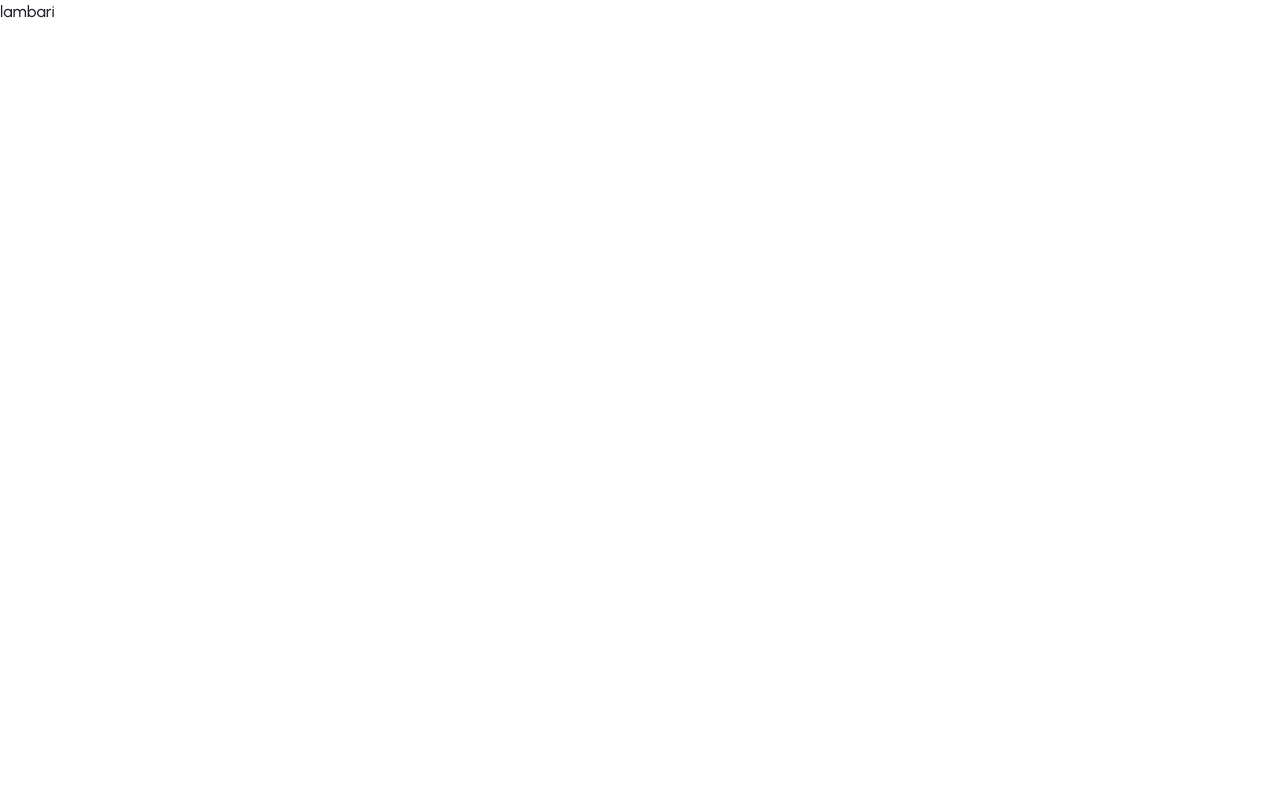
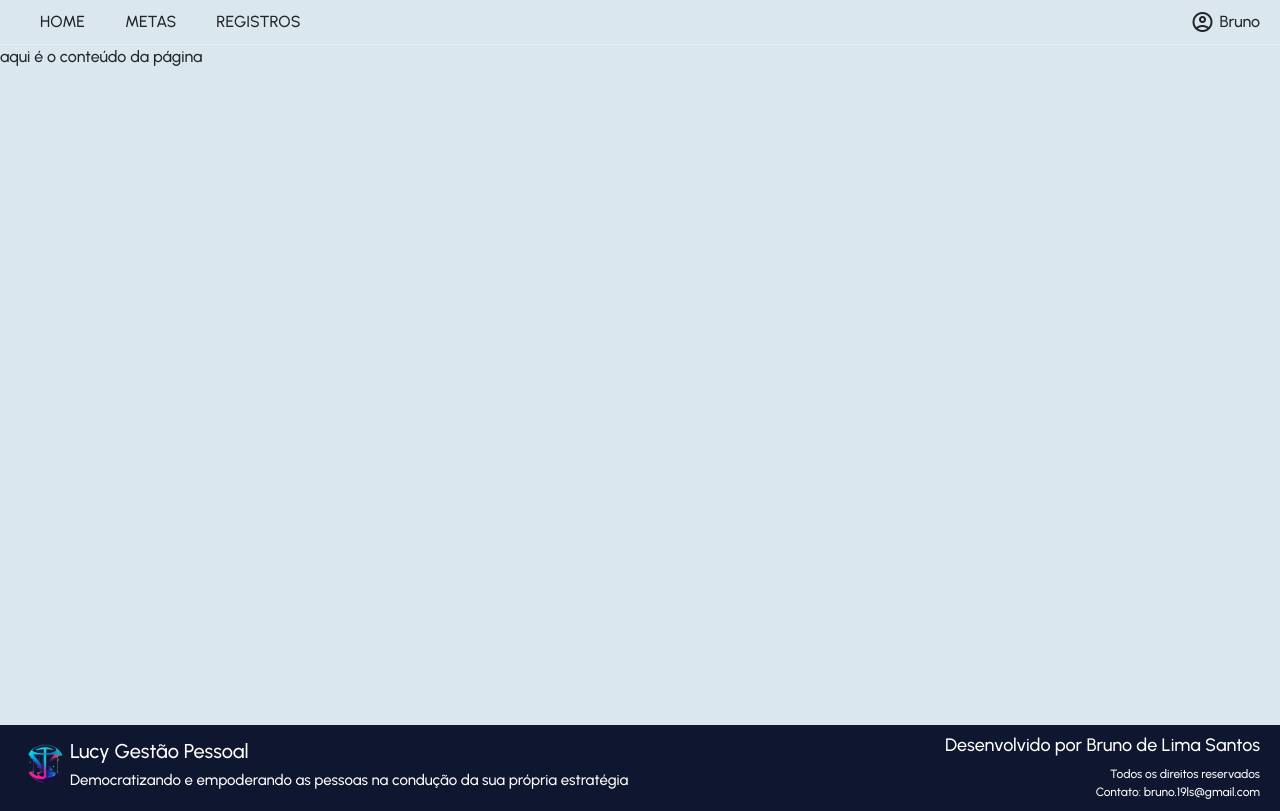
Before and after one commit to BrunoSantosPK/DivineLucy, a Flask app: page / in a window 1280 px wide. Before the commit the page is almost empty. Before the commit the page ends 18 px from the top, so only its background shows below. Run offline with Flask 3, Linux system fonts and the light colour scheme.

Commit message:
header e footer padronizados

```diff
--- a/src/static/css/style.css
+++ b/src/static/css/style.css
@@ -1 +1,44 @@
+* { margin: 0; padding: 0; outline: 0; box-sizing: border-box; }
 body { font-family: 'Urbanist', sans-serif; }
+.page { background-color: #dae7ef; }
+
+.header { min-height: 5vh; border-bottom: 1px solid rgba(255, 255, 255, 0.2); display: flex; flex-direction: row; align-items: center; justify-content: space-between; padding: 10px 20px; }
+.header .header-options { display: flex; flex-direction: row; align-items: center; }
+.header .header-options .header-button { margin: 0px 20px; cursor: pointer; transition: opacity 0.2s; }
+.header .header-options .header-button:hover { opacity: 0.6; }
+.header .header-user { display: flex; flex-direction: row; align-items: center; }
+.header .header-user .header-user-text { margin-left: 5px; cursor: pointer; }
+
+.content { min-height: 85vh; }
+
+.footer { background-color: #0e172f; color: #fff; min-height: 10vh; display: flex; flex-direction: row; align-items: center; justify-content: space-between; padding: 10px 20px; }
+.footer .footer-left img { width: 50px; height: 50px; }
+.footer .footer-left { display: flex; flex-direction: row; }
+.footer .footer-left h3 { font-size: 20px; }
+.footer .footer-left h4 { font-size: 15px; }
+.footer .footer-right { display: flex; flex-direction: column; align-items: flex-end; text-align: right; }
+.footer .footer-right h4 { font-size: 18px; }
+.footer .footer-right span { font-size: 12px; }
+
+
+
+/* Resposividade */
+@media only screen and (max-width: 600px) {
+    .footer .footer-left img { width: 30px; height: 30px; }
+    .footer .footer-left h3 { font-size: 15px; }
+    .footer .footer-left h4 { font-size: 12px; }
+    .footer .footer-right h4 { font-size: 12px; }
+.footer .footer-right span { font-size: 10px; }
+}
+
+/* Small devices (portrait tablets and large phones, 600px and up) */
+@media only screen and (min-width: 600px) {}
+
+/* Medium devices (landscape tablets, 768px and up) */
+@media only screen and (min-width: 768px) {}
+
+/* Large devices (laptops/desktops, 992px and up) */
+@media only screen and (min-width: 992px) {}
+
+/* Extra large devices (large laptops and desktops, 1200px and up) */
+@media only screen and (min-width: 1200px) {}
--- a/src/templates/fragments/head.html
+++ b/src/templates/fragments/head.html
@@ -3,10 +3,11 @@
 <meta name="viewport" content="width=device-width, initial-scale=1">
 <link rel="icon" type="image/x-icon" href="static/logo.png">
 
-<!-- Fontes -->
+<!-- Fontes e ícones -->
 <link rel="preconnect" href="https://fonts.googleapis.com">
 <link rel="preconnect" href="https://fonts.gstatic.com" crossorigin>
 <link href="https://fonts.googleapis.com/css2?family=Urbanist:wght@500&display=swap" rel="stylesheet">
+<link rel="stylesheet" href="https://fonts.googleapis.com/css2?family=Material+Symbols+Outlined:opsz,wght,FILL,GRAD@20..48,100..700,0..1,-50..200" />
 
 <!-- Bootstrap -->
 <link href="https://cdn.jsdelivr.net/npm/bootstrap@5.3.0/dist/css/bootstrap.min.css" rel="stylesheet" integrity="sha384-9ndCyUaIbzAi2FUVXJi0CjmCapSmO7SnpJef0486qhLnuZ2cdeRhO02iuK6FUUVM" crossorigin="anonymous">
--- a/src/templates/index.html
+++ b/src/templates/index.html
@@ -6,8 +6,40 @@
         <title>Lucy Gestão Pessoal</title>
     </head>
 
-    <div>
-        lambari
-    </div>
+    <body>
+        <div class="page">
+            <div class="header">
+                <div class="header-options">
+                    <div class="header-button"><span>HOME</span></div>
+                    <div class="header-button"><span>METAS</span></div>
+                    <div class="header-button"><span>REGISTROS</span></div>
+                </div>
+
+                <div class="header-user">
+                    <span class="material-symbols-outlined">account_circle</span>
+                    <span class="header-user-text">Bruno</span>
+                </div>
+            </div>
+
+            <div class="content">
+                aqui é o conteúdo da página
+            </div>
+
+            <div class="footer">
+                <div class="footer-left">
+                    <img src="/static/logo.png" />
+                    <div>
+                        <h3>Lucy Gestão Pessoal</h3>
+                        <h4>Democratizando e empoderando as pessoas na condução da sua própria estratégia</h4>
+                    </div>
+                </div>
+
+                <div class="footer-right">
+                    <h4>Desenvolvido por Bruno de Lima Santos</h4>
+                    <span>Todos os direitos reservados<br>Contato: bruno.19ls@gmail.com</span>
+                </div>
+            </div>
+        </div>
+    </body>
 
 </html>
```
Also changed, not shown: src/static/logo.png, 1 other file.
